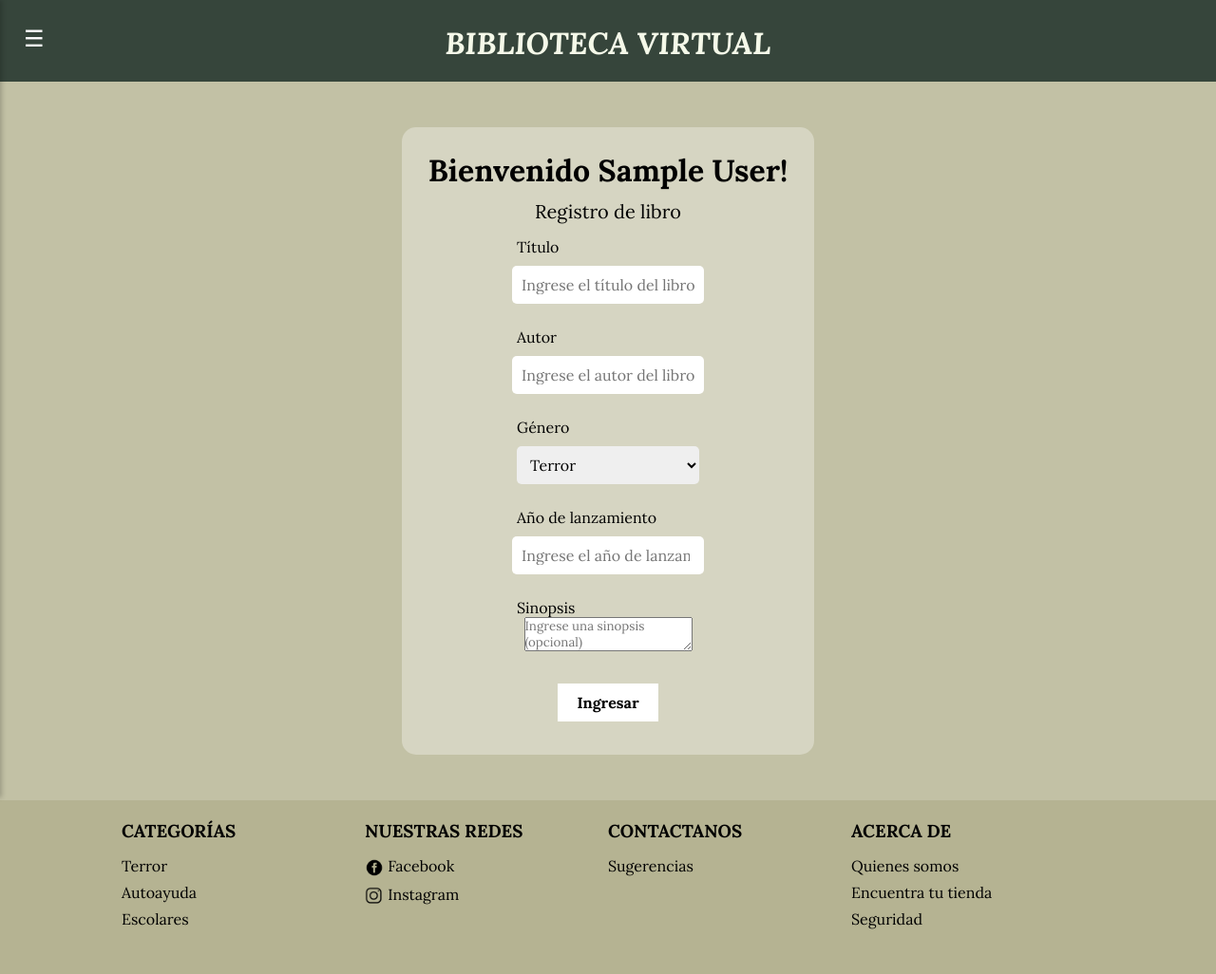
After one commit to ArturoAM6/biblioteca_digital, a Flask app: page /books/register in a window 1280 px wide. The commit adds this page. Shown: the whole page at 95% size. Run offline with Flask 3, Linux system fonts and the light colour scheme; a user stored in the database is signed in; tables that the repository leaves empty hold one stand-in row (values such as "Sample post").

Commit message:
UI de libros

```diff
--- a/app/templates/books/autoayuda.html
+++ b/app/templates/books/popular.html
@@ -1,11 +1,11 @@
 {% extends "layouts/base.html" %}
 
-{% block title %}Autoayuda - Biblioteca Virtual{% endblock %}
+{% block title %}Libros populares - Biblioteca Digital{% endblock %}
 
 {% block content %}
 <div class="container">
     <h1 class="error-title">Oops!</h1>
-    <p class="lead">Esta página sigue en construcción. Vuelve pronto {{ current_user.name}}!</p>
+    <p class="lead">Esta página sigue en construcción. Vuelve pronto!</p>
     <a href="{{ url_for('home') }}" class="button">Volver</a>
 </div>
 {% endblock %}
--- /dev/null
+++ b/app/templates/books/register.html
@@ -0,0 +1,59 @@
+{% extends "layouts/base.html" %}
+
+{% block title %}Nuevo libro - Biblioteca Virtual{% endblock %}
+
+{% block content %}
+<div class="container form-background">
+    <div>
+        <h1 class="bold">Bienvenido
+            {{ current_user.name }}!
+        </h1>
+    </div>
+    <h2 class="form-title lead">Registro de libro</h2>
+    <form class="form" method="POST">
+        {{ form.hidden_tag() }}
+
+        <div class="form-field">
+            <label for="title" class="form-label">Título</label>
+            {{ form.title(class="form-input", placeholder="Ingrese el título del libro") }}
+            {% if form.title.errors %}
+            <div class="error-alert">{{ form.title.errors[0] }}</div>
+            {% endif %}
+        </div>
+
+        <div class="form-field">
+            <label class="form-label" for="author">Autor</label>
+            {{ form.author(class="form-input", placeholder="Ingrese el autor del libro") }}
+            {% if form.author.errors %}
+            <div class="error-alert">{{ form.author.errors[0] }}</div>
+            {% endif %}
+        </div>
+
+        <div class="form-field">
+            <label class="form-label" for="genre">Género</label>
+            {{ form.genre(class="form-input")}}
+            {% if form.genre.errors %}
+            <div class="error-alert">{{ form.genre.errors[0] }}</div>
+            {% endif%}
+        </div>
+
+        <div class="form-field">
+            <label class="form-label" for="release_date">Año de lanzamiento</label>
+            {{ form.release_date(class="form-input", type="number", min="500", max="2100", step="1", placeholder="Ingrese el año de lanzamiento") }}
+            {% if form.release_date.errors %}
+            <div class="error-alert">{{ form.release_date.errors[0] }}</div>
+            {% endif%}
+        </div>
+
+        <div class="form-field">
+            <label class="form-label" for="synopsis">Sinopsis</label>
+            {{ form.synopsis(class="form-textarea", placeholder='Ingrese una sinopsis (opcional)')}}
+            {% if form.synopsis.errors %}
+            <div class="error-alert">{{ form.synopsis.errors[0] }}</div>
+            {% endif%}
+        </div>
+
+        <button type="submit" class="button">Ingresar</button>
+    </form>
+</div>
+{% endblock %}
```
Also changed, not shown: app/templates/books/details.html (added, +32 -0 lines), app/templates/books/genre.html (added, +60 -0 lines), app/templates/books/infantiles.html (deleted, +0 -11 lines), app/templates/books/terror.html (deleted, +0 -11 lines).
